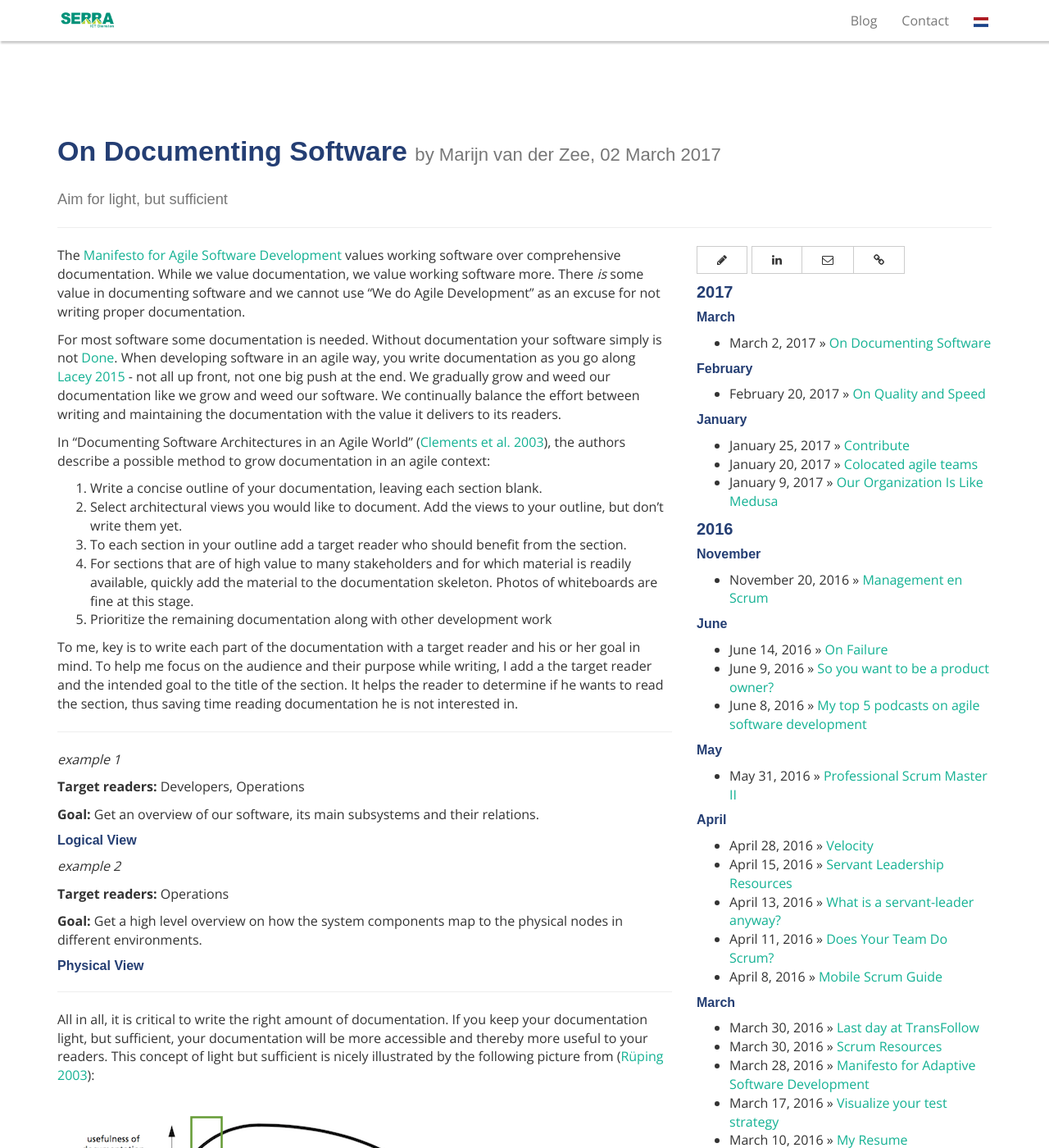
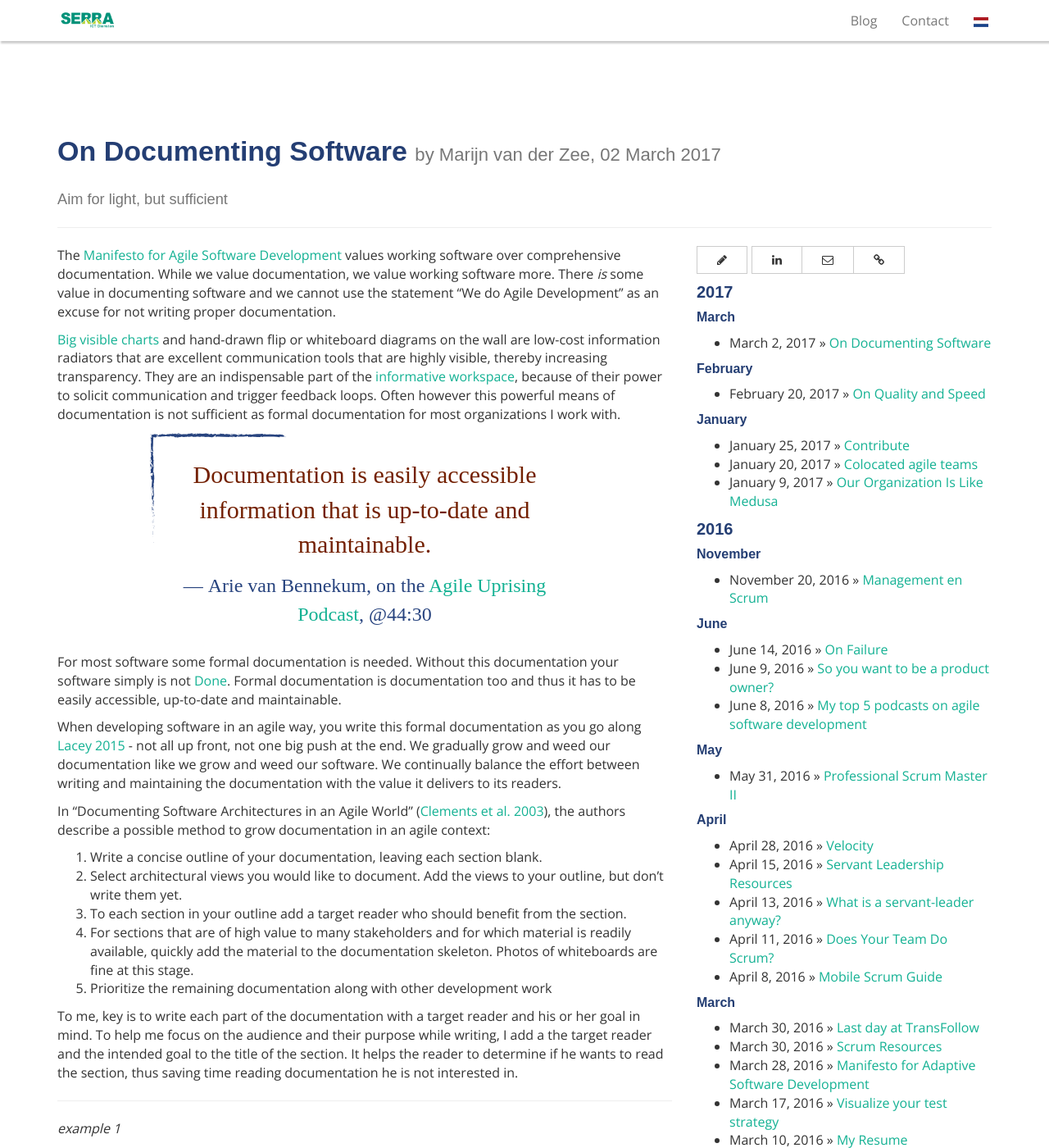
Before and after one commit to serraict/serraict.github.io, a Jekyll site: the page built from _posts/thoughts/2017-03-02-on-documentation.md, in a window 1280 px wide and 1400 px high. Shown: the whole window at 82% size. Built offline with Jekyll 4.4.1, drawn with Linux system fonts in a browser that asks for light colours; nearby versions of some CDN libraries; some web fonts are replaced; comment, search, counter and statistics services are not loaded.

Commit message:
Add note on formal documentation - which is actually the type of documentation I'm talking about here

```diff
--- a/_posts/thoughts/2017-03-02-on-documentation.md
+++ b/_posts/thoughts/2017-03-02-on-documentation.md
@@ -11,13 +11,30 @@ title: On Documenting Software
 The [Manifesto for Agile Software Development] values
 working software over comprehensive documentation.
 While we value documentation, we value working software more.
-There *is* some value in documenting software and we cannot use
+There *is* some value in documenting software and we cannot use the statement
 "We do Agile Development" as an excuse for not writing proper documentation.
 
-For most software some documentation is needed.
-Without documentation your software simply is not [Done].
+[Big visible charts] and hand-drawn flip or whiteboard diagrams on the wall
+are low-cost information radiators that
+are excellent communication tools
+that are highly visible, thereby increasing transparency.
+They are an indispensable part of the [informative workspace],
+because of their power to solicit communication and trigger feedback loops.
+Often however this powerful means of documentation
+is not sufficient as formal documentation for most organizations I work with.
+
+> Documentation is easily accessible information
+> that is up-to-date and maintainable.
+>
+> Arie van Bennekum, on the [Agile Uprising Podcast], @44:30
+
+For most software some formal documentation is needed.
+Without this documentation your software simply is not [Done].
+Formal documentation is documentation too
+and thus it has to be easily accessible, up-to-date and maintainable.
+
 When developing software in an agile way,
-you write documentation as you go along [Lacey 2015] -
+you write this formal documentation as you go along [Lacey 2015] -
 not all up front, not one big push at the end.
 We gradually grow and weed our documentation
 like we grow and weed our software.
@@ -166,3 +183,7 @@ You might like them too, or you might not.
  [MkDocs]: http://www.mkdocs.org/
  [AsciiDoc]: http://asciidoctor.org/docs/what-is-asciidoc/
  [Sphinx]: http://www.sphinx-doc.org/
+ [Agile Uprising Podcast]: http://agileuprising.libsyn.com/manifesto-co-author-interview-arie-van-bennekum
+ [Big visible charts]: http://ronjeffries.com/xprog/articles/bigvisiblecharts/
+ [information radiators]: https://www.agilealliance.org/glossary/information-radiators/
+ [informative workspace]: http://agilexp.com/informativeworkspace/
```
